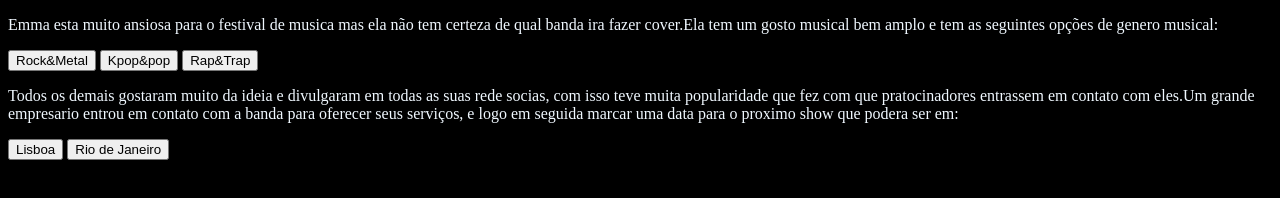
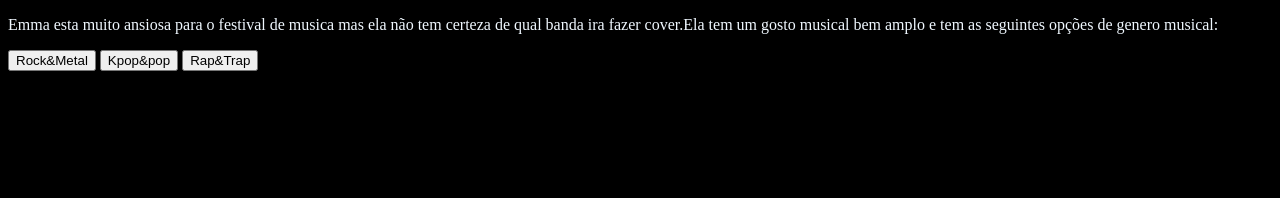
Before and after one commit to mabisbocci/PJTfigjam, a plain HTML site: page index.html in a window 1280 px wide. Drawn offline with Linux system fonts and the light colour scheme.

Commit message:
mensagem

```diff
--- a/index.html
+++ b/index.html
@@ -50,11 +50,6 @@
             <button class="btn-proximo" data-proximo="9">Lisboa</button>
             <button class="btn-proximo" data-proximo="10">Rio de Janeiro</button>
         </div>
-        <div class="passo" id="passo-8"></div>
-            <p>Todos os demais gostaram muito da ideia e divulgaram em todas as suas rede socias, com isso teve muita popularidade que fez com que pratocinadores entrassem em contato com eles.Um grande empresario entrou em contato com a banda para oferecer seus serviços, e logo em seguida marcar uma data para o proximo show que podera ser em:</p>
-            <button class="btn-proximo" data-proximo="9">Lisboa</button>
-            <button class="btn-proximo" data-proximo="10">Rio de Janeiro</button>
-        </div>
        </main>
     <script src="script.js"></script>
 </body>
```
